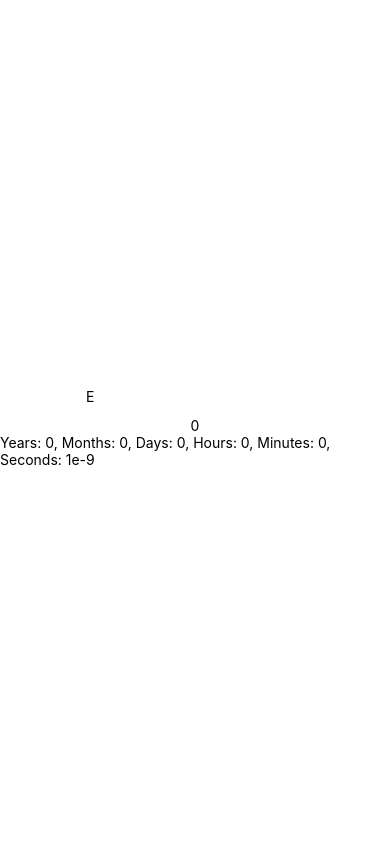
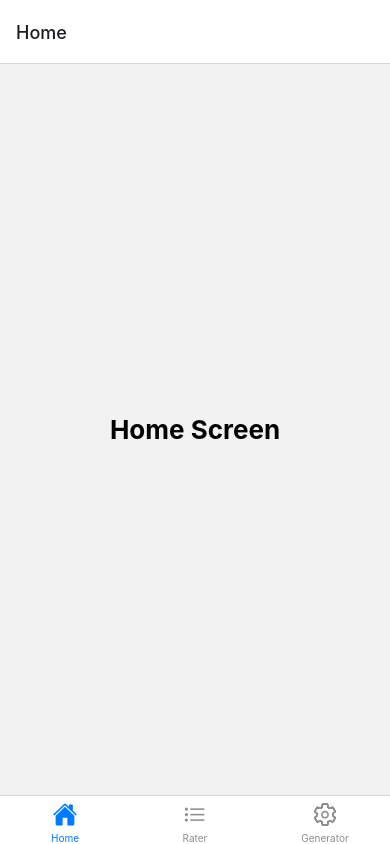
Before and after one commit to DanialMcIntyre/conuhack-cse-challenge, a React Native app in the folder cse-password-project/: screen / in a window 390 px wide. Built offline with nearby package versions, Linux system fonts and the light colour scheme.

Commit message:
Put all components together with screens

```diff
--- a/cse-password-project/App.js
+++ b/cse-password-project/App.js
@@ -1,24 +1,10 @@
-import { StatusBar } from 'expo-status-bar';
-import { Button, StyleSheet, Text, View } from 'react-native';
-import Rater from './components/Rater/Rater.js';
-import Generator from './components/Generator/Generator';
-import Home from './screens/Home';
+import * as React from 'react';
+import MainContainer from './navigation/MainContainer';
 
-export default function App() {
-
+function App() {
   return (
-    <View style={styles.container}>
-      <Rater></Rater>
-      <StatusBar style="auto" />
-    </View>
+    <MainContainer/>
   );
 }
 
-const styles = StyleSheet.create({
-  container: {
-    flex: 1,
-    backgroundColor: '#fff',
-    alignItems: 'center',
-    justifyContent: 'center',
-  },
-});
+export default App;
--- a/cse-password-project/components/Btn/Btn.js
+++ /dev/null
@@ -1,36 +0,0 @@
-import { StatusBar } from 'expo-status-bar';
-import { StyleSheet, Text, View, SafeAreaView, TouchableOpacity} from 'react-native';
-import { Header } from 'react-native/Libraries/NewAppScreen';
-
-export default function Btn(prop = {Name}){
-    return(
-        <>
-        <View style={styles.container}>
-
-            <TouchableOpacity style={styles.button}>
-                <Text style = {{fontSize: 20}}>{prop.Name}</Text>
-            </TouchableOpacity>
-            <StatusBar/>
-        </View>
-        </>
-
-    );
-}
-
-const styles = StyleSheet.create({
-    container: {
-        height: "100%"
-
-
-    },
-    button: {
-        backgroundColor: "red",
-        height: "100%",
-        width: "100%",
-        borderRadius: 15,
-        alignItems: "center",
-        justifyContent: "center"
-
-    },
-
-});
--- a/cse-password-project/components/Generator/Generator.js
+++ b/cse-password-project/components/Generator/Generator.js
@@ -1,105 +1,25 @@
-import React, { useState } from 'react';
-  import { StyleSheet, Text, View } from 'react-native';
-  import { Dropdown } from 'react-native-element-dropdown';
-  import AntDesign from 'react-native-vector-icons/AntDesign';
+import { StatusBar } from 'expo-status-bar';
+import { Button, StyleSheet, Text, View } from 'react-native';
+import RandomGenerator from '../RandomGenerator/RandomGenerator';
+import PlainTextGenerator from '../PlainTextGenerator/PlainTextGenerator';
+import PhraseGenerator from '../PhraseGenerator/PhraseGenerator';
 
-const data = [
-    { label: 'plain text', value: '1' },
-    { label: 'random', value: '2' },
-    { label: 'phrase', value: '3' },
-    { label: 'phrase with replacement', value: '4' },
-    { label: 'Syllable Scramble', value: '5' }
-  ];
-
-  const DropdownComponent = () => {
-    const [value, setValue] = useState(null);
-    const [isFocus, setIsFocus] = useState(false);
-
-    const renderLabel = () => {
-      if (value || isFocus) {
+export default function Generator() {
   return (
-          <Text style={[styles.label, isFocus && { color: 'blue' }]}>
-            Dropdown label
-          </Text>
+    <View style={styles.container}>
+      <PlainTextGenerator></PlainTextGenerator>
+      <RandomGenerator></RandomGenerator>
+      <PhraseGenerator></PhraseGenerator>
+      <StatusBar style="auto" />
+    </View>
   );
 }
-      return null;
-    };
-
-    return (
-      <View style={styles.container}>
-        {renderLabel()}
-        <Dropdown
-          style={[styles.dropdown, isFocus && { borderColor: 'blue' }]}
-          placeholderStyle={styles.placeholderStyle}
-          selectedTextStyle={styles.selectedTextStyle}
-          inputSearchStyle={styles.inputSearchStyle}
-          iconStyle={styles.iconStyle}
-          data={data}
-          search
-          maxHeight={300}
-          labelField="label"
-          valueField="value"
-          placeholder={!isFocus ? 'Select item' : '...'}
-          searchPlaceholder="Search..."
-          value={value}
-          onFocus={() => setIsFocus(true)}
-          onBlur={() => setIsFocus(false)}
-          onChange={item => {
-            setValue(item.value);
-            setIsFocus(false);
-          }}
-          renderLeftIcon={() => (
-            <AntDesign
-              style={styles.icon}
-              color={isFocus ? 'blue' : 'black'}
-              name="Safety"
-              size={20}
-            />
-          )}
-        />
-      </View>
-    );
-  };
-
-  export default DropdownComponent;
 
 const styles = StyleSheet.create({
   container: {
-      backgroundColor: 'white',
-      padding: 16,
-    },
-    dropdown: {
-      height: 50,
-      borderColor: 'gray',
-      borderWidth: 0.5,
-      borderRadius: 8,
-      paddingHorizontal: 8,
-    },
-    icon: {
-      marginRight: 5,
-    },
-    label: {
-      position: 'absolute',
-      backgroundColor: 'white',
-      left: 22,
-      top: 8,
-      zIndex: 999,
-      paddingHorizontal: 8,
-      fontSize: 14,
-    },
-    placeholderStyle: {
-      fontSize: 16,
-    },
-    selectedTextStyle: {
-      fontSize: 16,
-    },
-    iconStyle: {
-      width: 20,
-      height: 20,
-    },
-    inputSearchStyle: {
-      height: 40,
-      fontSize: 16,
+    flex: 1,
+    backgroundColor: '#fff',
+    alignItems: 'center',
+    justifyContent: 'center',
   },
 });
--- a/cse-password-project/components/Title/Title.js
+++ /dev/null
@@ -1,34 +0,0 @@
-import { StatusBar } from 'expo-status-bar';
-import { StyleSheet, Text, View, SafeAreaView, Button } from 'react-native';
-import { Header } from 'react-native/Libraries/NewAppScreen';
-
-export default function Title(props = {title}){
-    return(
-        <>
-        <View style={styles.container}>
-
-            <Text style={styles.title}>{props.title}</Text>
-            <StatusBar/>
-        </View>
-        </>
-
-    );
-}
-
-const styles = StyleSheet.create({
-    container: {
-        height: "100%",
-        width: "100%",
-        alignItems: "center",
-        justifyContent: "center",
-        top: 0,
-        backgroundColor: "blue",
-    },
-    title: {
-        display: "flex",
-        color: "white",
-
-        fontSize: 50,
-    },
-
-});
--- /dev/null
+++ b/cse-password-project/navigation/MainContainer.js
@@ -0,0 +1,46 @@
+import * as React from 'react';
+
+import {NavigationContainer} from '@react-navigation/native';
+import {createBottomTabNavigator} from '@react-navigation/bottom-tabs';
+import IonIcons from 'react-native-vector-icons/Ionicons';
+
+import HomeScreen from './screens/HomeScreen'
+import Rater from '../components/Rater/Rater';
+import Generator from '../components/Generator/Generator';
+
+const homeName = "Home";
+const raterName = "Rater";
+const generatorName = "Generator";
+
+const Tab = createBottomTabNavigator();
+
+export default function MainContainer() {
+    return(
+        <NavigationContainer>
+            <Tab.Navigator
+            initialRouteName={homeName}
+            screenOptions={({route}) => ({
+                tabBarIcon: ({focused, color, size}) => {
+                    let iconName;
+                    let rn = route.name;
+
+                    if(rn === homeName) {
+                        iconName = focused ? 'home' : 'home-outline'
+                    } else if (rn === raterName) {
+                        iconName = focused ? 'list' : 'list-outline'
+                    } else if (rn === generatorName) {
+                        iconName = focused ? 'settings' : 'settings-outline';
+                    }
+
+                    return <IonIcons name={iconName} size={size} color={color}/>
+                }
+            })}>
+
+            <Tab.Screen name={homeName} component={HomeScreen}/>
+            <Tab.Screen name={raterName} component={Rater}/>
+            <Tab.Screen name={generatorName} component={Generator}/>
+
+            </Tab.Navigator>
+        </NavigationContainer>
+    )
+}
--- /dev/null
+++ b/cse-password-project/navigation/screens/HomeScreen.js
@@ -0,0 +1,12 @@
+import * as React from 'react';
+import { View, Text} from 'react-native';
+
+export default function HomeScreen({navigation}) {
+    return(
+        <View style={{ flex: 1, alignItems: 'center', justifyContent: 'center' }}>
+            <Text
+            onPress={() => alert('This is the "Home" screen.')}
+            style={{ fontSize: 26, fontWeight: 'bold' }}>Home Screen</Text>
+        </View>
+    );
+}
--- a/cse-password-project/package.json
+++ b/cse-password-project/package.json
@@ -9,6 +9,9 @@
     "web": "expo start --web"
   },
   "dependencies": {
+    "@react-navigation/bottom-tabs": "^6.5.3",
+    "@react-navigation/native": "^6.1.2",
+    "@react-navigation/stack": "^6.3.11",
     "expo": "~47.0.12",
     "expo-status-bar": "~1.4.2",
     "fs": "^0.0.1-security",
--- a/cse-password-project/screens/Home.js
+++ /dev/null
@@ -1,60 +0,0 @@
-import { StatusBar } from 'expo-status-bar';
-import { StyleSheet, Text, View, SafeAreaView, Button } from 'react-native';
-import { Header } from 'react-native/Libraries/NewAppScreen';
-import Title from '../components/Title/Title';
-import Btn from '../components/Btn/Btn';
-import Generator from '../components/Generator/Generator';
-
-export default function Home() {
-  return (
-
-    <SafeAreaView style={styles.container}>
-
-        <View style={styles.titleContainer}>
-            <Title title="Pass Mastermind"/>
-        </View>
-
-        <View>
-            <Generator/>
-        </View>
-
-        <View style={styles.raterButtonContainer}>
-            <Btn Name ="Password Rater"/>
-        </View>
-        <View style = {styles.generatorButtonContainer}>
-            <Btn Name = "Password Generator"/>
-        </View>
-
-
-
-      <StatusBar/>
-    </SafeAreaView>
-  );
-}
-
-
-const styles = StyleSheet.create({
-    container: {
-        top: "5%",
-        height: "100%",
-        width: "100%",
-    },
-    titleContainer: {
-        height: "20%"
-    },
-    raterButtonContainer: {
-        left: "5%",
-        height: "10%",
-        width: "40%",
-        top: "55%"
-
-    },
-    generatorButtonContainer:{
-        height: "10%",
-        width: "40%",
-        top: "45%",
-        left: "55%"
-    }
-
-
-})
```
Also changed, not shown: cse-password-project/navigation/screens/GeneratorScreen.js (added, +12 -0 lines), cse-password-project/navigation/screens/RaterScreen.js (added, +12 -0 lines), 1 other file (tests, documents, lock files or other folders). Lines whose indentation alone changed are shown as unchanged.
